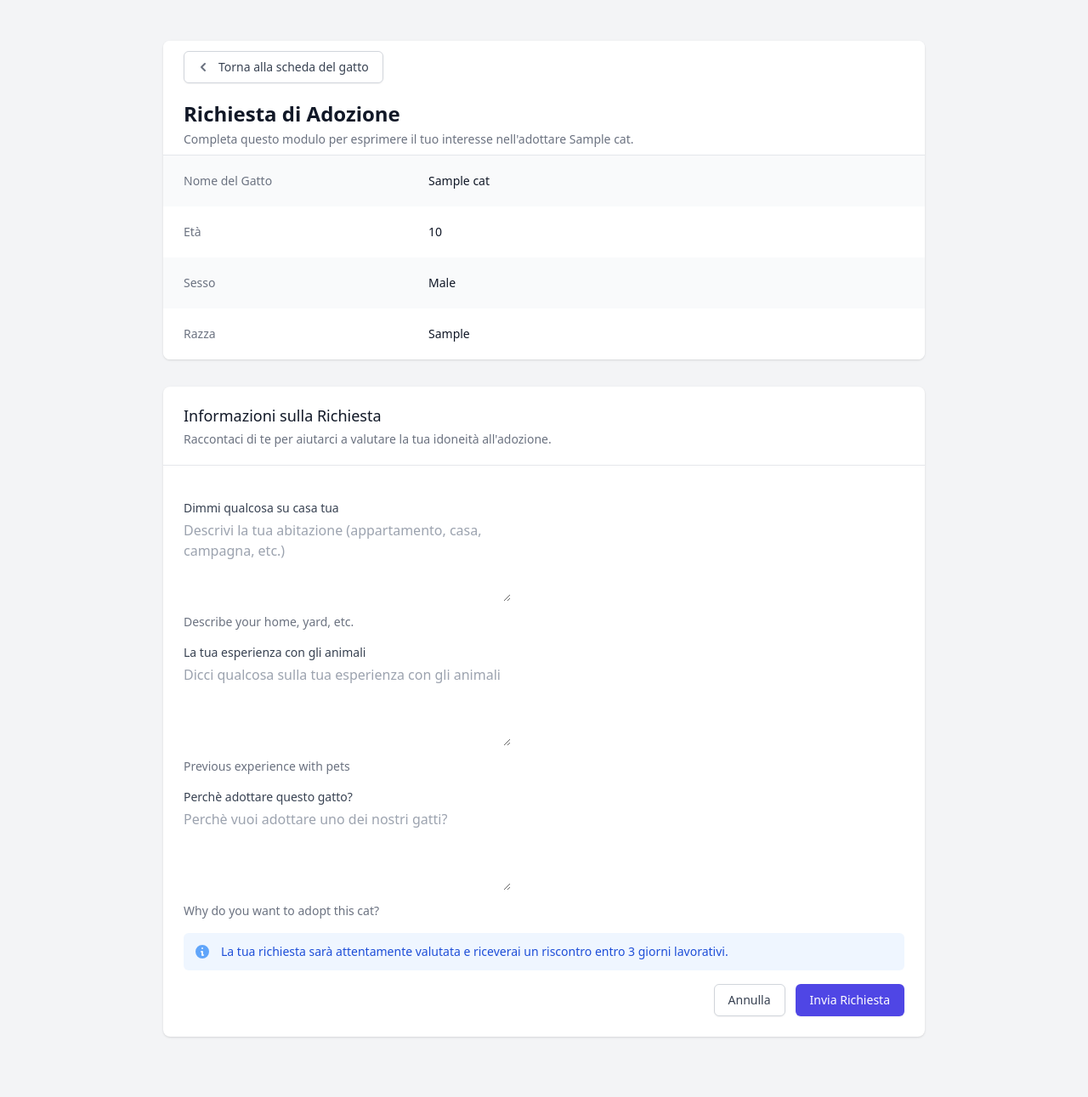
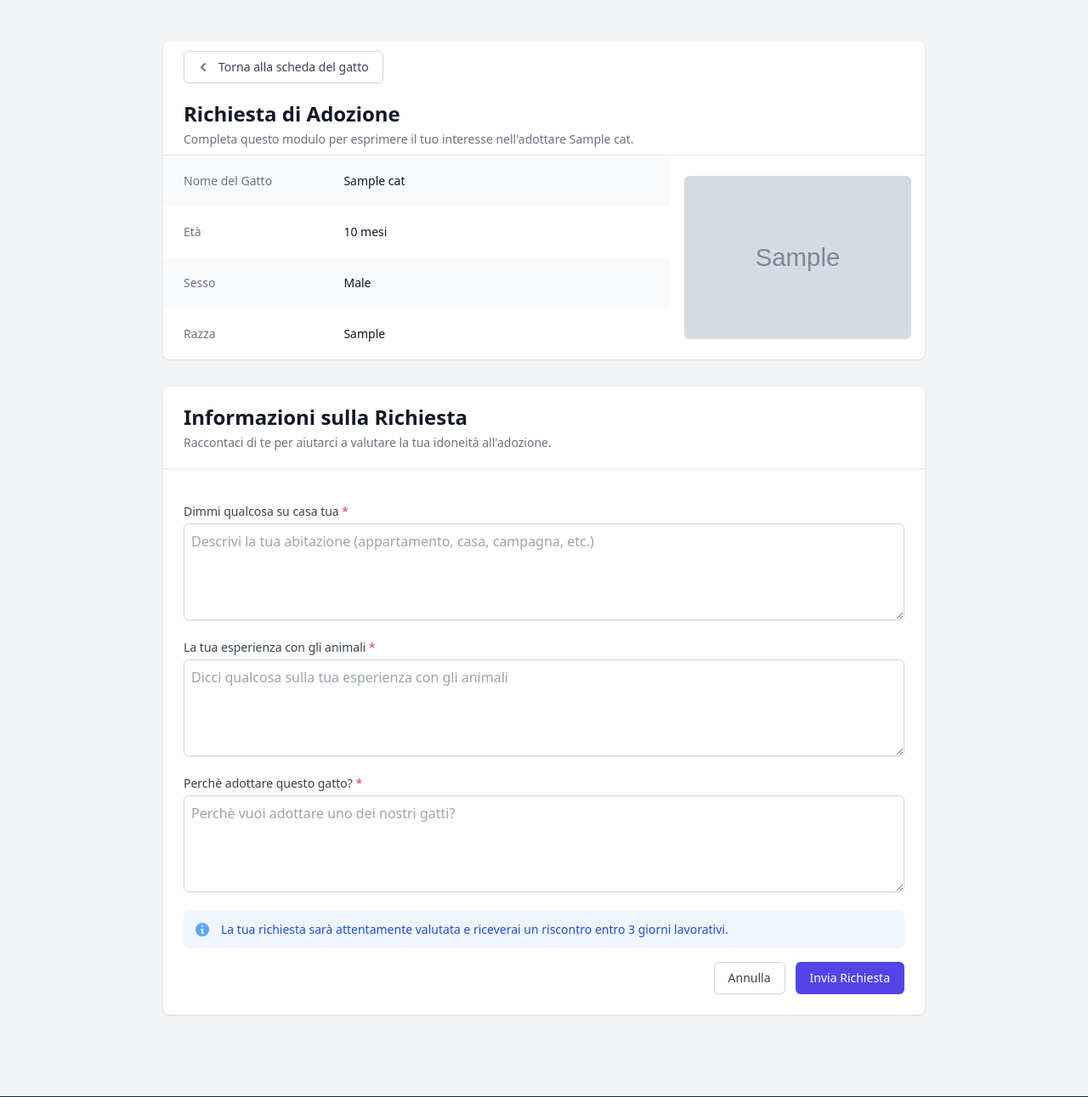
Before and after one commit to Alle-marchio/catadoption, a Django app: template templates/adoption/adoption_request_form.html in a window 1280 px wide. Shown: the part 72-1363 px from the top of the page at 85% size. Run offline with Django 4.2, Linux system fonts and the light colour scheme; the template is opened without the code that fills it: values that come from a table or form of the project are taken from there, others are empty; tables that the repository leaves empty hold one stand-in row (values such as "Sample post"); grey boxes marked "Sample" are stand-in pictures; some libraries are stand-ins or nearby versions.

Commit message:
adoption_request_form.html fixed. review comment 141-166. need minor style changes

```diff
--- a/catadoption/settings.py
+++ b/catadoption/settings.py
@@ -45,6 +45,7 @@ INSTALLED_APPS = [
     'django.contrib.messages',
     'django.contrib.staticfiles',
     'purrfect_homes',
+    'widget_tweaks',
 ]
 
 MIDDLEWARE = [
--- a/purrfect_homes/views.py
+++ b/purrfect_homes/views.py
@@ -172,7 +172,11 @@ class AdoptionRequestCreateView(LoginRequiredMixin, CreateView):
     def get_success_url(self):
         return reverse('user-profile')
 
-
+    def get_context_data(self, **kwargs):
+        context = super().get_context_data(**kwargs)
+        # Recupera il gatto dal database usando l'ID nell'URL
+        context['cat'] = get_object_or_404(Cat, pk=self.kwargs['cat_id'])
+        return context
 @login_required
 def user_profile_view(request):
     # Get user's adoption requests
--- a/templates/adoption/adoption_request_form.html
+++ b/templates/adoption/adoption_request_form.html
@@ -1,13 +1,15 @@
 {% extends 'base.html' %}
 {% load static %}
+{% load widget_tweaks %}
 
 {% block title %}Richiesta di Adozione - {{ cat.name }}{% endblock %}
 
 {% block content %}
 <div class="bg-gray-100 py-12">
   <div class="max-w-4xl mx-auto bg-white shadow overflow-hidden rounded-lg">
+  <!-- tasto per tornare indietro-->
     <div class="bg-white px-4 py-3 sm:px-6">
-          <a href="{% url 'cat-detail' view.kwargs.cat_id %}" class="inline-flex items-center px-4 py-2 border border-gray-300 rounded-md shadow-sm text-sm font-medium text-gray-700 bg-white hover:bg-gray-50 focus:outline-none focus:ring-2 focus:ring-offset-2 focus:ring-indigo-500">
+      <a href="{% url 'cat-detail' cat.pk %}" class="inline-flex items-center px-4 py-2 border border-gray-300 rounded-md shadow-sm text-sm font-medium text-gray-700 bg-white hover:bg-gray-50 focus:outline-none focus:ring-2 focus:ring-offset-2 focus:ring-indigo-500">
         <svg class="-ml-1 mr-2 h-5 w-5 text-gray-500" viewBox="0 0 20 20" fill="currentColor" aria-hidden="true">
           <path fill-rule="evenodd" d="M12.707 5.293a1 1 0 010 1.414L9.414 10l3.293 3.293a1 1 0 01-1.414 1.414l-4-4a1 1 0 010-1.414l4-4a1 1 0 011.414 0z" clip-rule="evenodd" />
         </svg>
@@ -24,39 +26,46 @@
       </p>
     </div>
     <div class="border-t border-gray-200">
-      <dl>
+      <dl class="sm:grid sm:grid-cols-3">
+        <!-- Colonna con le informazioni del gatto -->
+        <div class="col-span-2">
           <div class="bg-gray-50 px-4 py-5 sm:grid sm:grid-cols-3 sm:gap-4 sm:px-6">
             <dt class="text-sm font-medium text-gray-500">Nome del Gatto</dt>
-          <dd class="mt-1 text-sm text-gray-900 sm:mt-0">{{ cat.name }}</dd>
+            <dd class="mt-1 text-sm text-gray-900 sm:mt-0 sm:col-span-2">{{ cat.name }}</dd>
           </div>
           <div class="bg-white px-4 py-5 sm:grid sm:grid-cols-3 sm:gap-4 sm:px-6">
             <dt class="text-sm font-medium text-gray-500">Età</dt>
-          <dd class="mt-1 text-sm text-gray-900 sm:mt-0">{{ cat.age }}</dd>
+            <dd class="mt-1 text-sm text-gray-900 sm:mt-0 sm:col-span-2">{{ cat.formatted_age }}</dd>
           </div>
           <div class="bg-gray-50 px-4 py-5 sm:grid sm:grid-cols-3 sm:gap-4 sm:px-6">
             <dt class="text-sm font-medium text-gray-500">Sesso</dt>
-          <dd class="mt-1 text-sm text-gray-900 sm:mt-0">{{ cat.get_gender_display }}</dd>
+            <dd class="mt-1 text-sm text-gray-900 sm:mt-0 sm:col-span-2">{{ cat.get_gender_display }}</dd>
           </div>
           <div class="bg-white px-4 py-5 sm:grid sm:grid-cols-3 sm:gap-4 sm:px-6">
             <dt class="text-sm font-medium text-gray-500">Razza</dt>
-          <dd class="mt-1 text-sm text-gray-900 sm:mt-0">{{ cat.breed }}</dd>
+            <dd class="mt-1 text-sm text-gray-900 sm:mt-0 sm:col-span-2">{{ cat.breed }}</dd>
           </div>
-      <!-- foto gatto-->
-        {% if cat.image %}
-        <div class="bg-gray-50 px-4 py-5 sm:grid sm:grid-cols-3 sm:gap-4 sm:px-6">
-          <dt class="text-sm font-medium text-gray-500">Foto</dt>
-          <dd class="mt-1 text-sm text-gray-900 sm:mt-0">
-            <img src="{{ cat.image.url }}" alt="Foto di {{ cat.name }}" class="w-32 h-32 object-cover rounded-md shadow-sm" />
-          </dd>
         </div>
+
+        <!-- Colonna con la foto del gatto -->
+        <div class="col-span-1 flex items-center justify-center p-4">
+        {% for photo in cat.photos.all %}
+            {% if forloop.first %}
+                <img src="{{ photo.image.url }}" alt="{{ cat.name }}" class="w-full h-48 object-cover rounded-md shadow-sm">
             {% endif %}
+        {% empty %}
+            <div class="w-full max-w-xs h-48 bg-gray-200 rounded-md flex items-center justify-center">
+                <span class="text-gray-500">Nessuna foto disponibile</span>
+            </div>
+        {% endfor %}
+        </div>
       </dl>
     </div>
   </div>
 
   <div class="max-w-4xl mx-auto mt-8 bg-white shadow overflow-hidden rounded-lg">
     <div class="px-4 py-5 sm:px-6">
-      <h2 class="text-lg font-medium text-gray-900">
+      <h2 class="text-2xl font-semibold text-gray-900">
         Informazioni sulla Richiesta
       </h2>
       <p class="mt-1 max-w-2xl text-sm text-gray-500">
@@ -68,42 +77,39 @@
         {% csrf_token %}
 
         <div>
-          <label for="{{ form.living_situation.id_for_label }}" class="block text-sm font-medium text-gray-700">
-            {{ form.living_situation.label }}
+          <label for='{{ form.living_situation.id_for_label }}' class='block text-sm font-medium text-gray-700'>
+            {{ form.living_situation.label }}<span class='text-red-500'> *</span>
           </label>
           <div class="mt-1">
-            {{ form.living_situation }}
+            {{ form.living_situation|attr:"class:w-full p-2 border border-gray-300 rounded-md shadow-sm focus:ring-indigo-500 focus:border-indigo-500" }}
           </div>
             {% if form.living_situation.errors %}
-            <p class="mt-1 text-sm text-red-600">{{ form.living_situation.errors }}</p>
+                <p class="mt-2 text-sm text-red-600">{{ form.living_situation.errors.0 }}</p>
             {% endif %}
-          <p class="mt-2 text-sm text-gray-500">{{ form.living_situation.help_text }}</p>
         </div>
 
         <div>
-          <label for="{{ form.experience.id_for_label }}" class="block text-sm font-medium text-gray-700">
-            {{ form.experience.label }}
+          <label for='{{ form.experience.id_for_label }}' class='block text-sm font-medium text-gray-700'>
+            {{ form.experience.label }}<span class='text-red-500'> *</span>
           </label>
           <div class="mt-1">
-            {{ form.experience }}
+            {{ form.experience|attr:"class:w-full p-2 border border-gray-300 rounded-md shadow-sm focus:ring-indigo-500 focus:border-indigo-500" }}
           </div>
             {% if form.experience.errors %}
-            <p class="mt-1 text-sm text-red-600">{{ form.experience.errors }}</p>
+                <p class="mt-2 text-sm text-red-600">{{ form.experience.errors.0 }}</p>
             {% endif %}
-          <p class="mt-2 text-sm text-gray-500">{{ form.experience.help_text }}</p>
         </div>
 
         <div>
-          <label for="{{ form.reason.id_for_label }}" class="block text-sm font-medium text-gray-700">
-            {{ form.reason.label }}
+          <label for='{{ form.reason.id_for_label }}' class='block text-sm font-medium text-gray-700'>
+            {{ form.reason.label }}<span class='text-red-500'> *</span>
           </label>
           <div class="mt-1">
-            {{ form.reason }}
+            {{ form.reason|attr:"class:w-full p-2 border border-gray-300 rounded-md shadow-sm focus:ring-indigo-500 focus:border-indigo-500" }}
           </div>
             {% if form.reason.errors %}
-            <p class="mt-1 text-sm text-red-600">{{ form.reason.errors }}</p>
+                <p class="mt-2 text-sm text-red-600">{{ form.reason.errors.0 }}</p>
             {% endif %}
-          <p class="mt-2 text-sm text-gray-500">{{ form.reason.help_text }}</p>
         </div>
 
         <div class="bg-blue-50 rounded-md p-3">
@@ -122,7 +128,7 @@
         </div>
 
         <div class="flex justify-end">
-          <a href="{% url 'cat-detail' view.kwargs.cat_id %}" class="bg-white py-2 px-4 border border-gray-300 rounded-md shadow-sm text-sm font-medium text-gray-700 hover:bg-gray-50 focus:outline-none focus:ring-2 focus:ring-offset-2 focus:ring-indigo-500">
+          <a href="{% url 'cat-detail' cat.pk %}" class="bg-white py-2 px-4 border border-gray-300 rounded-md shadow-sm text-sm font-medium text-gray-700 hover:bg-gray-50 focus:outline-none focus:ring-2 focus:ring-offset-2 focus:ring-indigo-500">
             Annulla
           </a>
           <button type="submit" class="ml-3 inline-flex justify-center py-2 px-4 border border-transparent shadow-sm text-sm font-medium rounded-md text-white bg-indigo-600 hover:bg-indigo-700 focus:outline-none focus:ring-2 focus:ring-offset-2 focus:ring-indigo-500">
@@ -132,7 +138,7 @@
       </form>
     </div>
   </div>
-
+{% comment %}
   {% if messages %}
   <div class="max-w-4xl mx-auto mt-8 space-y-4">
     {% for message in messages %}
@@ -157,5 +163,6 @@
     {% endfor %}
   </div>
   {% endif %}
+{% endcomment %}
 </div>
 {% endblock %}
```
Lines whose indentation alone changed are shown as unchanged.
